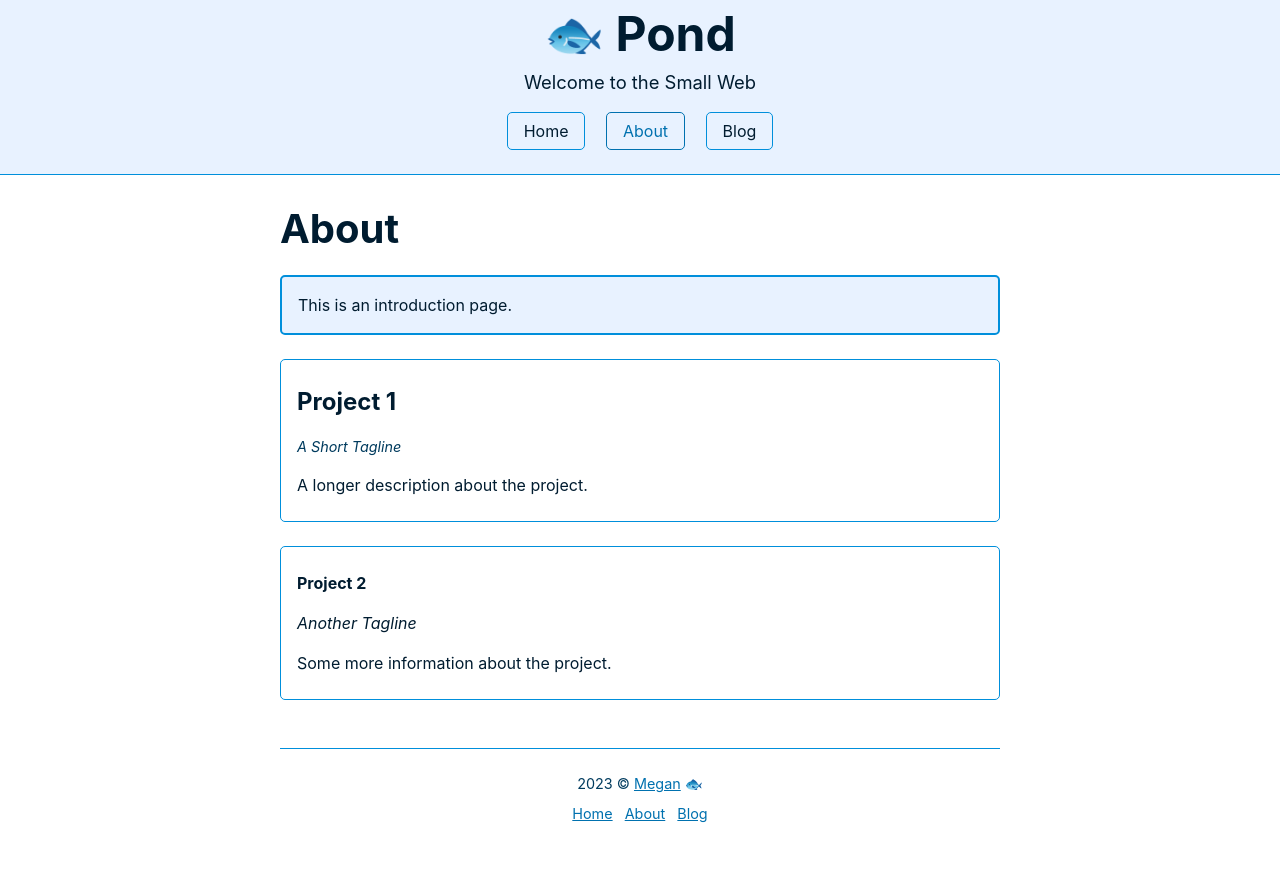
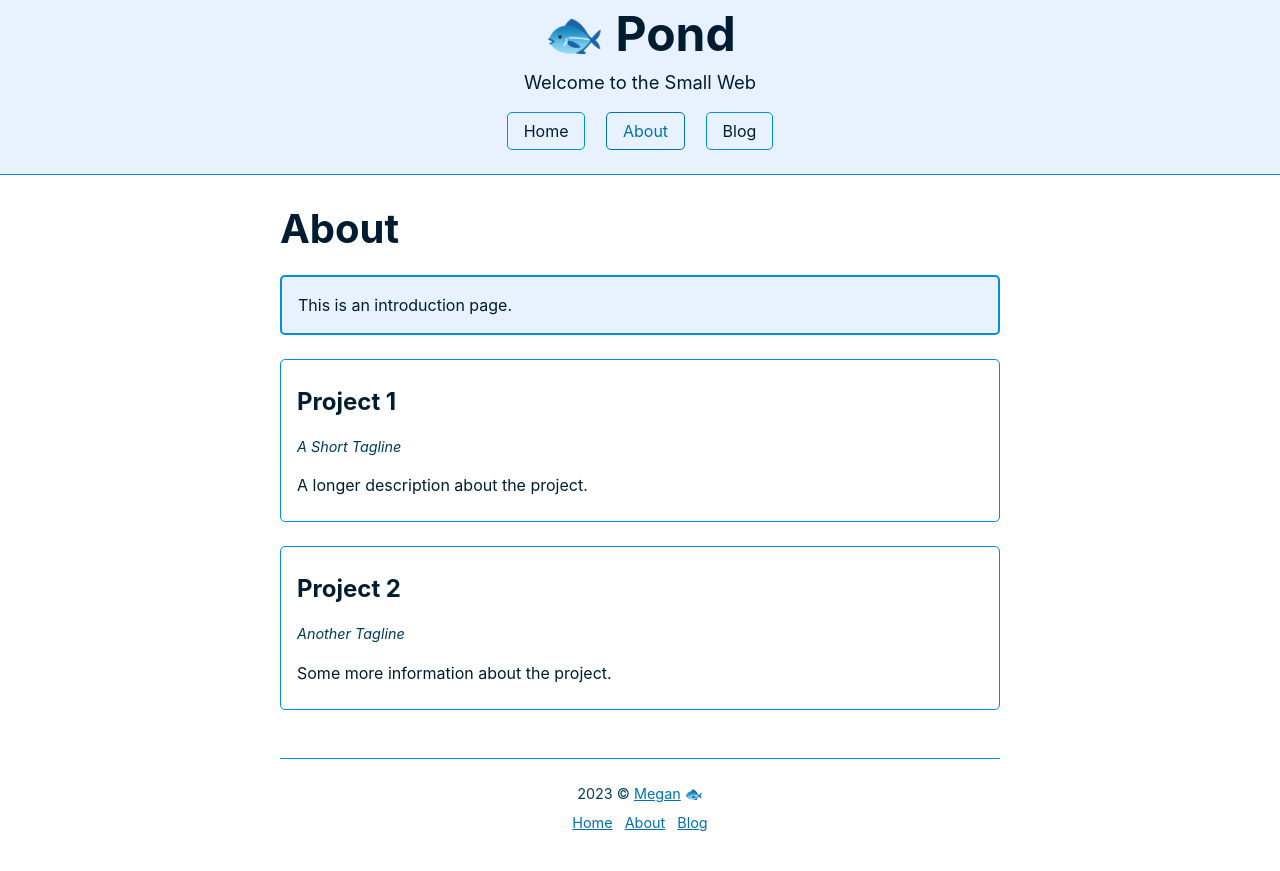
Before and after one commit to megdna/pond, a Jekyll site: the page built from about.md, in a window 1280 px wide. Shown: the top 871 px of the page. Built offline with Jekyll 4.4.1, drawn with Linux system fonts in a browser that asks for light colours.

Commit message:
Update theme

```diff
--- a/about.md
+++ b/about.md
@@ -12,7 +12,7 @@ image: /images/blue.jpg
 </article>
 
 <article>
-<p><b>Project 2</b></p>
-<p><i>Another Tagline</i></p>
+<h4>Project 2</h4>
+<p class="meta"><i>Another Tagline</i></p>
 <p>Some more information about the project.</p>
 </article>
```
